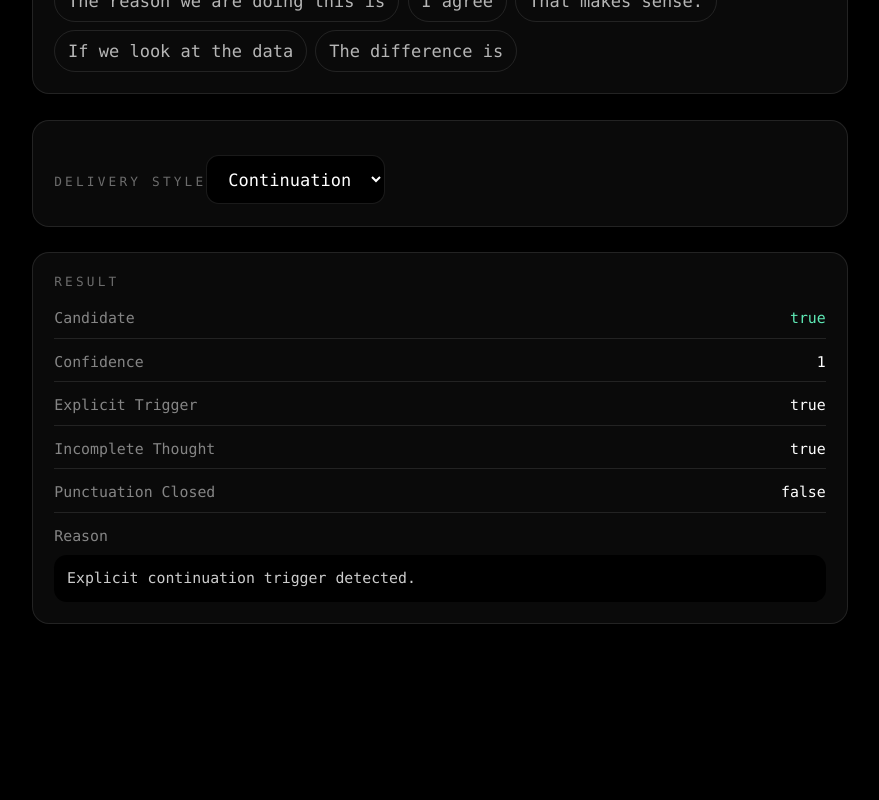
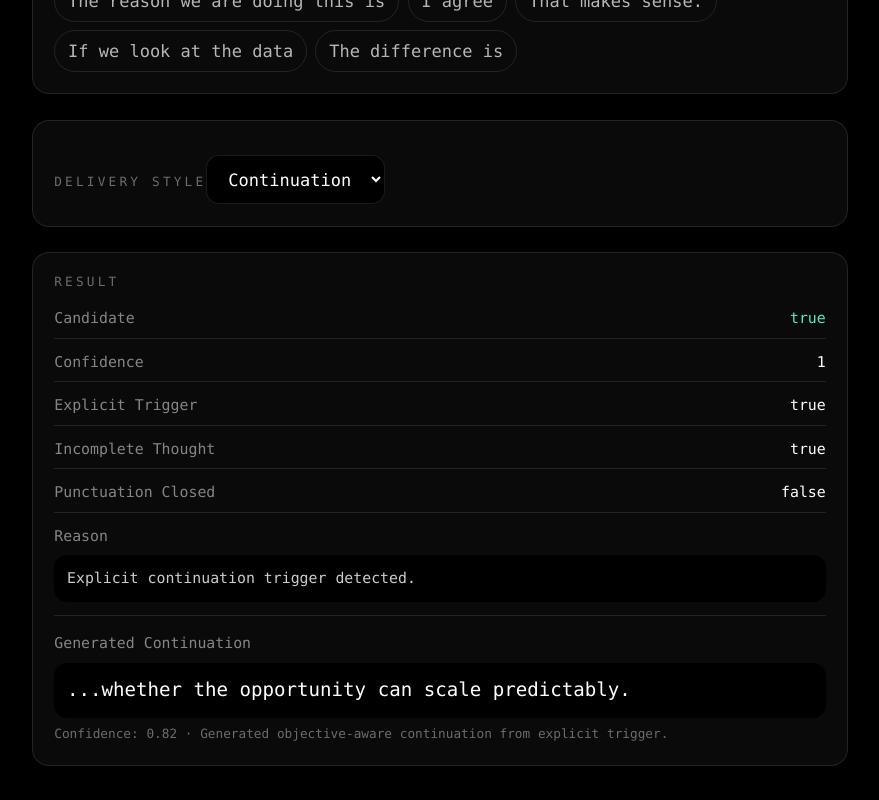
Before and after one commit to LesKemVal/ai-clarity, a Next.js app: page /george/live-continuation-test in a window 1280 px wide. Shown: the part 567-1367 px from the top of the page, without its empty margins (200-1079 px from the left). Before the commit the page ends 1225 px from the top, so only its background shows below. Built offline with nearby package versions, Linux system fonts and the light colour scheme.

Commit message:
Show generated LIVE continuation in test page

```diff
--- a/app/george/live-continuation-test/page.tsx
+++ b/app/george/live-continuation-test/page.tsx
@@ -2,6 +2,7 @@
 
 import { useMemo, useState } from 'react'
 import { evaluateContinuationCandidate } from '@/lib/george/live-voice/runtime/continuation-intelligence'
+import { generateContinuation } from '@/lib/george/live-voice/runtime/continuation-generator'
 
 const samples = [
   'The biggest concern investors have is...',
@@ -26,6 +27,23 @@ export default function LiveContinuationTestPage() {
       speakerIntent: null,
     })
   }, [transcript, deliveryStyle])
+
+  const generated = useMemo(() => {
+    if (!result.candidate) {
+      return {
+        continuation: '',
+        confidence: 0,
+        reason: 'No generation because this is not a continuation candidate.',
+      }
+    }
+
+    return generateContinuation({
+      transcript,
+      objective: 'raise capital and show the opportunity can scale',
+      room: 'investor conversation',
+      audio: false,
+    })
+  }, [result.candidate, transcript])
 
   return (
     <main className="min-h-screen bg-black px-6 py-8 text-white">
@@ -116,6 +134,16 @@ export default function LiveContinuationTestPage() {
                 {result.reason}
               </p>
             </div>
+
+            <div className="border-t border-white/10 pt-4">
+              <span className="text-white/50">Generated Continuation</span>
+              <p className="mt-2 rounded-xl bg-black p-3 text-lg text-white">
+                {generated.continuation || '—'}
+              </p>
+              <p className="mt-2 text-xs text-white/40">
+                Confidence: {generated.confidence} · {generated.reason}
+              </p>
+            </div>
           </div>
         </div>
       </section>
```
